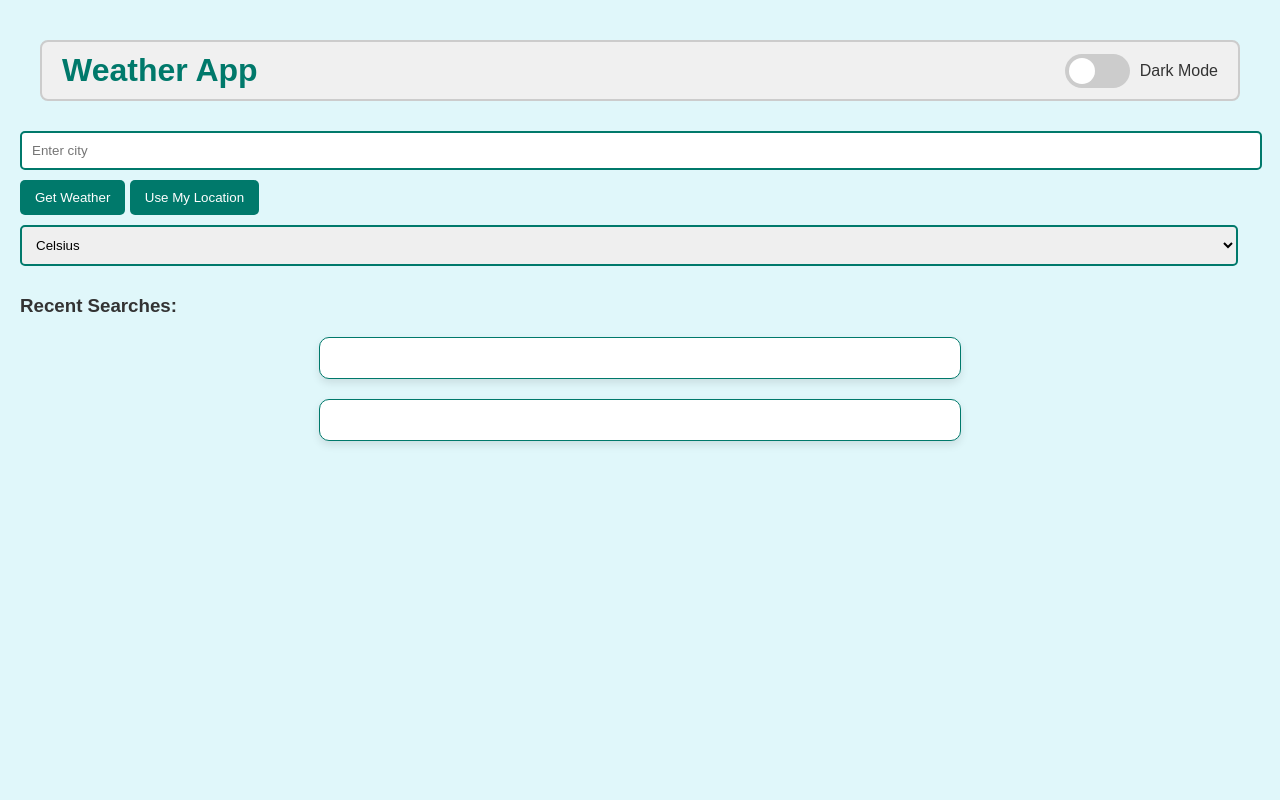
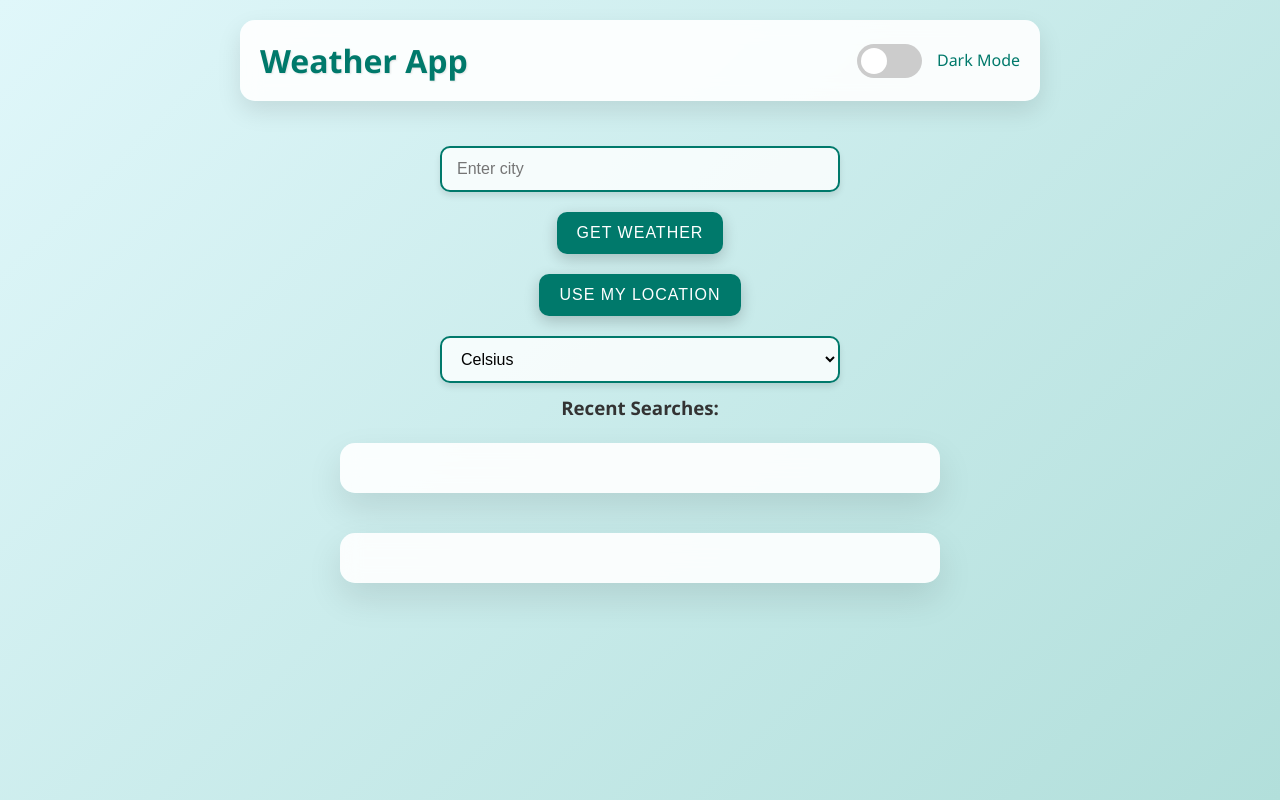
Before and after one commit to Mahmud2123/weatherApi, a plain HTML site: page index.html in a window 1280 px wide. Drawn offline with Linux system fonts and the light colour scheme.

Commit message:
Update css styling

```diff
--- a/index.css
+++ b/index.css
@@ -1,110 +1,180 @@
+:root {
+    /* Color Palette */
+    --primary-color: #00796b;
+    --secondary-color: #004d40;
+    --background-light: #e0f7fa;
+    --background-dark: #263238;
+    --text-light: #333;
+    --text-dark: #e0f7fa;
+    --card-background: #ffffff;
+    --card-shadow: rgba(0, 0, 0, 0.1);
+
+    /* Transition Variables */
+    --transition-speed: 0.3s;
+}
+
+* {
+    box-sizing: border-box;
+    margin: 0;
+    padding: 0;
+    transition: all var(--transition-speed) ease;
+}
+
 body {
-    font-family: 'Arial', sans-serif;
-    background-color: #e0f7fa;
-    color: #333;
-    transition: background-color 0.5s, color 0.5s;
-    margin: 0;
+    font-family: 'Segoe UI', Tahoma, Geneva, Verdana, sans-serif;
+    background-color: var(--background-light);
+    color: var(--text-light);
+    line-height: 1.6;
+    min-height: 100vh;
+    background: linear-gradient(135deg, var(--background-light) 0%, #b2dfdb 100%);
+    background-attachment: fixed;
+    display: flex;
+    flex-direction: column;
+    align-items: center;
     padding: 20px;
-    background-image: url('default_background.jpg');
-    background-size: cover;
-    background-repeat: no-repeat;
+    overflow-x: hidden;
 }
 
 header {
     display: flex;
     justify-content: space-between;
     align-items: center;
-    padding: 10px 20px;
-    background-color: #f0f0f0;
-    border: 2px solid #ccc;
-    border-radius: 8px;
-    margin: 20px;
+    width: 100%;
+    max-width: 800px;
+    padding: 15px 20px;
+    background-color: rgba(255, 255, 255, 0.9);
+    backdrop-filter: blur(10px);
+    border-radius: 15px;
+    box-shadow: 0 10px 25px rgba(0, 0, 0, 0.1);
+    margin-bottom: 20px;
 }
 
 h1 {
-    text-align: center;
-    color: #00796b;
-    margin: 0;
+    font-size: 2rem;
+    color: var(--primary-color);
+    font-weight: 600;
+    text-shadow: 1px 1px 2px rgba(0, 0, 0, 0.1);
 }
 
 .error {
     text-align: center;
-    color: red;
-    font-size: 20px;
+    color: #d32f2f;
+    font-size: 1rem;
+    margin-bottom: 15px;
+    animation: shakeError 0.5s ease-in-out;
+}
+
+@keyframes shakeError {
+    0%, 100% { transform: translateX(0); }
+    10%, 30%, 50%, 70%, 90% { transform: translateX(-5px); }
+    20%, 40%, 60%, 80% { transform: translateX(5px); }
 }
 
 input[type="text"], select {
-    padding: 10px;
+    width: 100%;
+    max-width: 400px;
+    padding: 12px 15px;
     margin: 10px 0;
-    border: 2px solid #00796b;
-    border-radius: 5px;
-    width: calc(100% - 22px);
-    transition: background-color 0.5s, color 0.5s;
+    border: 2px solid var(--primary-color);
+    border-radius: 10px;
+    font-size: 1rem;
+    background-color: rgba(255, 255, 255, 0.8);
+    box-shadow: 0 4px 6px rgba(0, 0, 0, 0.1);
+    outline: none;
+}
+
+input[type="text"]:focus, select:focus {
+    border-color: var(--secondary-color);
+    box-shadow: 0 0 10px rgba(0, 121, 107, 0.3);
 }
 
 button {
-    padding: 10px 15px;
-    background-color: #00796b;
+    display: inline-block;
+    padding: 12px 20px;
+    margin: 10px 5px;
+    background-color: var(--primary-color);
     color: white;
     border: none;
-    border-radius: 5px;
+    border-radius: 10px;
     cursor: pointer;
-    transition: background-color 0.3s;
+    font-size: 1rem;
+    text-transform: uppercase;
+    letter-spacing: 1px;
+    box-shadow: 0 5px 15px rgba(0, 0, 0, 0.2);
+    transition: all 0.3s ease;
 }
 
 button:hover {
-    background-color: #004d40;
+    background-color: var(--secondary-color);
+    transform: translateY(-3px);
+    box-shadow: 0 7px 20px rgba(0, 0, 0, 0.3);
+}
+
+button:active {
+    transform: translateY(1px);
+    box-shadow: 0 3px 10px rgba(0, 0, 0, 0.2);
 }
 
 #weather, #forecast {
-    margin: 20px auto;
-    padding: 20px;
-    font-size: 15px;
-    font-family: Verdana, Geneva, Tahoma, sans-serif;
-    border: 1px solid #00796b;
-    background-color: #ffffff;
-    border-radius: 10px;
-    box-shadow: 0 4px 8px rgba(0, 0, 0, 0.1);
+    background-color: rgba(255, 255, 255, 0.9);
+    backdrop-filter: blur(10px);
+    border-radius: 15px;
+    box-shadow: 0 15px 35px rgba(0, 0, 0, 0.1);
+    padding: 25px;
     max-width: 600px;
+    width: 100%;
+    margin: 20px 0;
+    text-align: center;
 }
 
 .forecast-card {
     display: inline-block;
-    width: 120px;
+    width: 150px;
     margin: 10px;
-    padding: 10px;
-    background-color: #e0f7fa;
-    border-radius: 8px;
-    color: black;
-    text-align: center;
-    box-shadow: 0 4px 8px rgba(0, 0, 0, 0.1);
+    padding: 15px;
+    background-color: rgba(224, 247, 250, 0.7);
+    border-radius: 15px;
+    box-shadow: 0 8px 15px rgba(0, 0, 0, 0.1);
+    transition: transform 0.3s ease;
 }
 
+.forecast-card:hover {
+    transform: scale(1.05);
+}
+
+/* Dark Mode Styling */
 .dark-mode {
-    background-color: #263238;
-    color: #e0f7fa; /* Light text color for better readability */
+    background: linear-gradient(135deg, var(--background-dark) 0%, #37474f 100%);
+    color: var(--text-dark);
+}
+
+.dark-mode header {
+    background-color: rgba(39, 50, 56, 0.9);
 }
 
 .dark-mode input[type="text"],
-.dark-mode select,
-.dark-mode button {
-    border-color: #00796b;
-    background-color: #37474f; /* Darker background for inputs and buttons */
-    color: #e0f7fa; /* Light text color for inputs and buttons */
+.dark-mode select {
+    background-color: rgba(55, 71, 79, 0.8);
+    color: var(--text-dark);
+    border-color: var(--primary-color);
 }
 
 .dark-mode #weather,
 .dark-mode #forecast {
-    border-color: #00796b;
-    background-color: #455a64; /* Darker background for weather and forecast sections */
+    background-color: rgba(69, 90, 100, 0.9);
 }
 
+.dark-mode .forecast-card {
+    background-color: rgba(38, 50, 56, 0.8);
+}
+
+/* Toggle Switch */
 .toggle-switch {
     position: relative;
     display: inline-block;
     width: 65px;
     height: 34px;
-    margin-right: 5px;
+    margin-right: 10px;
 }
 
 .toggle-switch input {
@@ -138,7 +208,7 @@ button:hover {
 }
 
 input:checked + .slider {
-    background-color: #00796b;
+    background-color: var(--primary-color);
 }
 
 input:checked + .slider:before {
@@ -147,11 +217,14 @@ input:checked + .slider:before {
 
 #modeLabel {
     margin-left: 5px;
+    color: var(--primary-color);
+    font-weight: 500;
 }
 
 img {
-    max-width: 80px;
-    margin-top: 10px;
+    max-width: 100px;
+    margin-top: 15px;
+    filter: drop-shadow(0 5px 5px rgba(0, 0, 0, 0.2));
 }
 
 .sun-icon {
@@ -159,6 +232,25 @@ img {
 }
 
 @keyframes rotateSun {
-    0% { transform: rotate(0deg); }
-    100% { transform: rotate(360deg); }
+    0% { transform: rotate(0deg) scale(1); }
+    50% { transform: rotate(180deg) scale(1.1); }
+    100% { transform: rotate(360deg) scale(1); }
 }
+
+/* Responsive Design */
+@media screen and (max-width: 600px) {
+    header {
+        flex-direction: column;
+        text-align: center;
+    }
+
+    button {
+        width: 100%;
+        margin: 10px 0;
+    }
+
+    .forecast-card {
+        width: 100%;
+        margin: 10px 0;
+    }
+}
```
